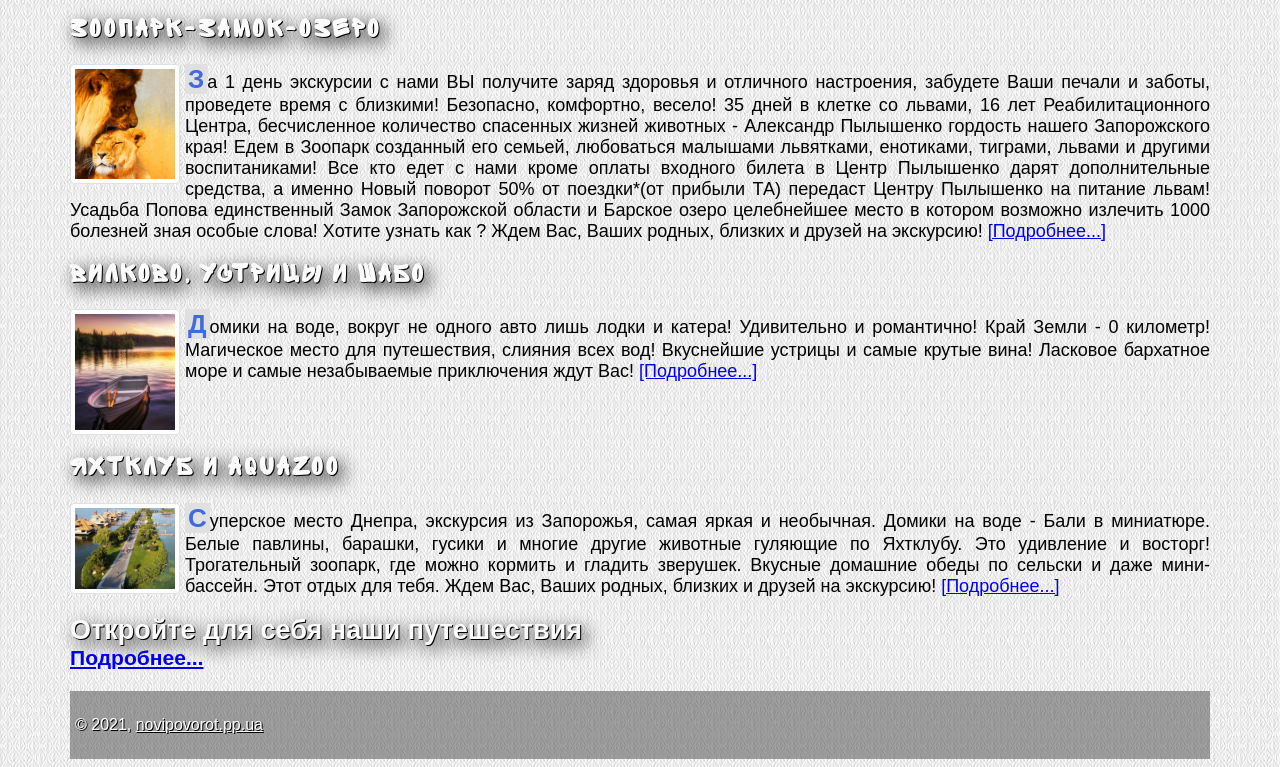
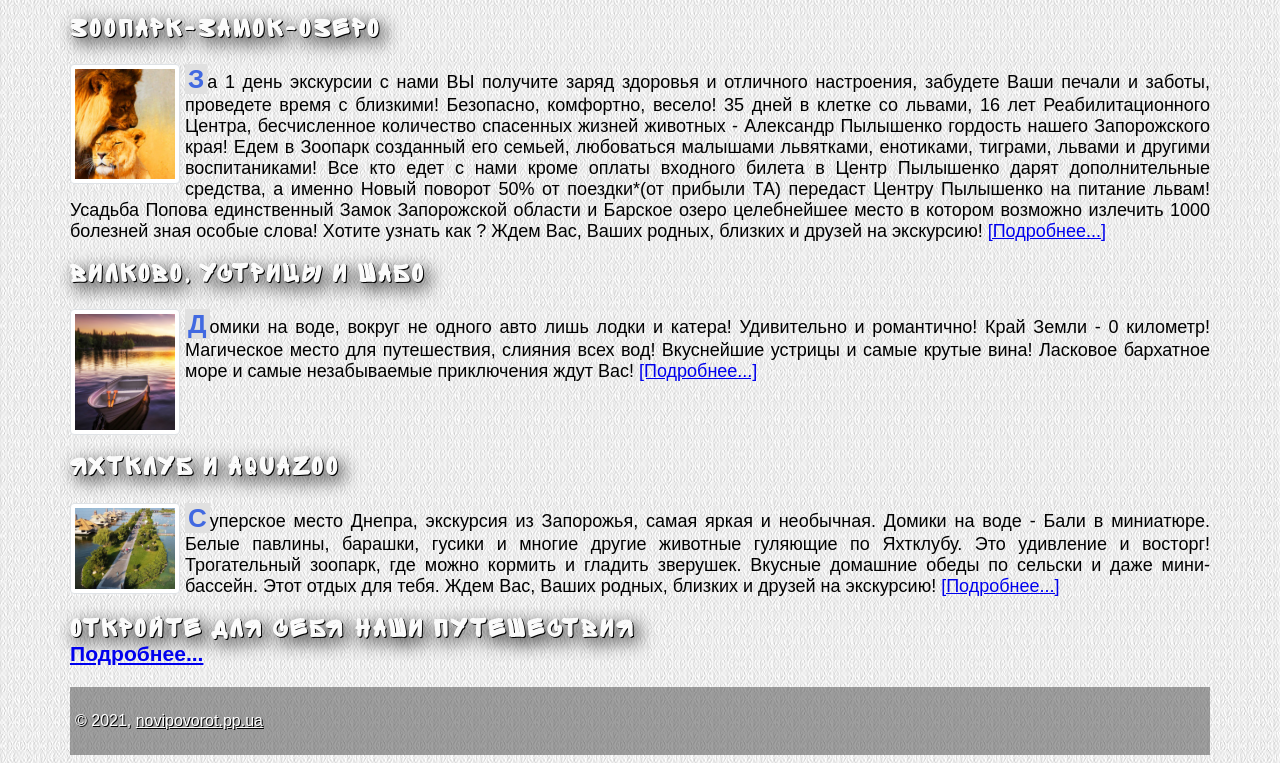
Before and after one commit to Dmitriy-1986/novipovorot-landing, a plain HTML site: page index.html in a window 1280 px wide. Shown: the part 1156-1923 px from the top of the page. Drawn offline with Linux system fonts and the light colour scheme.

Commit message:
Update index.html

```diff
--- a/index.html
+++ b/index.html
@@ -106,7 +106,7 @@
                 даже мини-бассейн. Этот отдых для тебя. Ждем Вас, Ваших родных, близких и друзей на экскурсию!
                 <a href="https://novipovorot.pp.ua/page-Yacht-club-and-Aquazoo.html">[Подробнее...]</a>
             </p>
-            <h2 class="m-0 title-blocks-end">
+            <h2 class="m-0 title-blocks">
                 Откройте для себя наши путешествия
             </h2>
             <h3>
```
